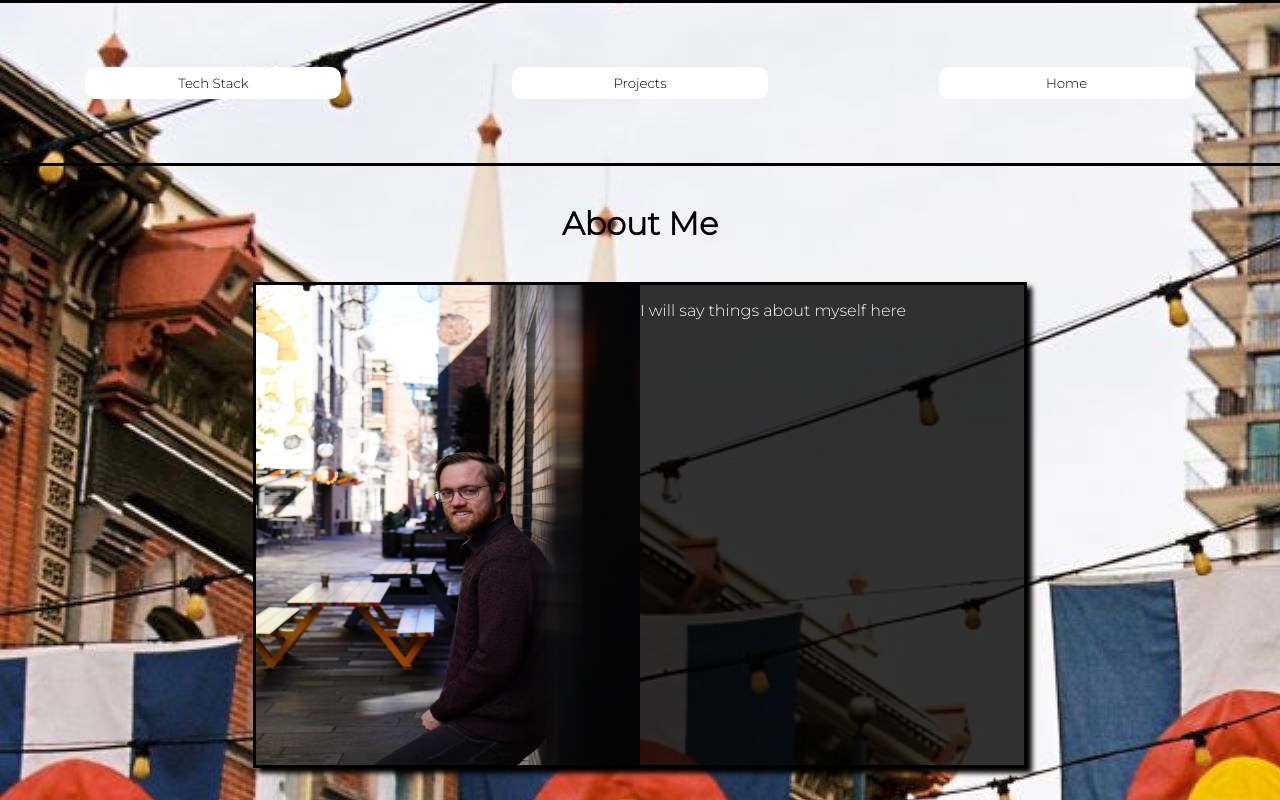
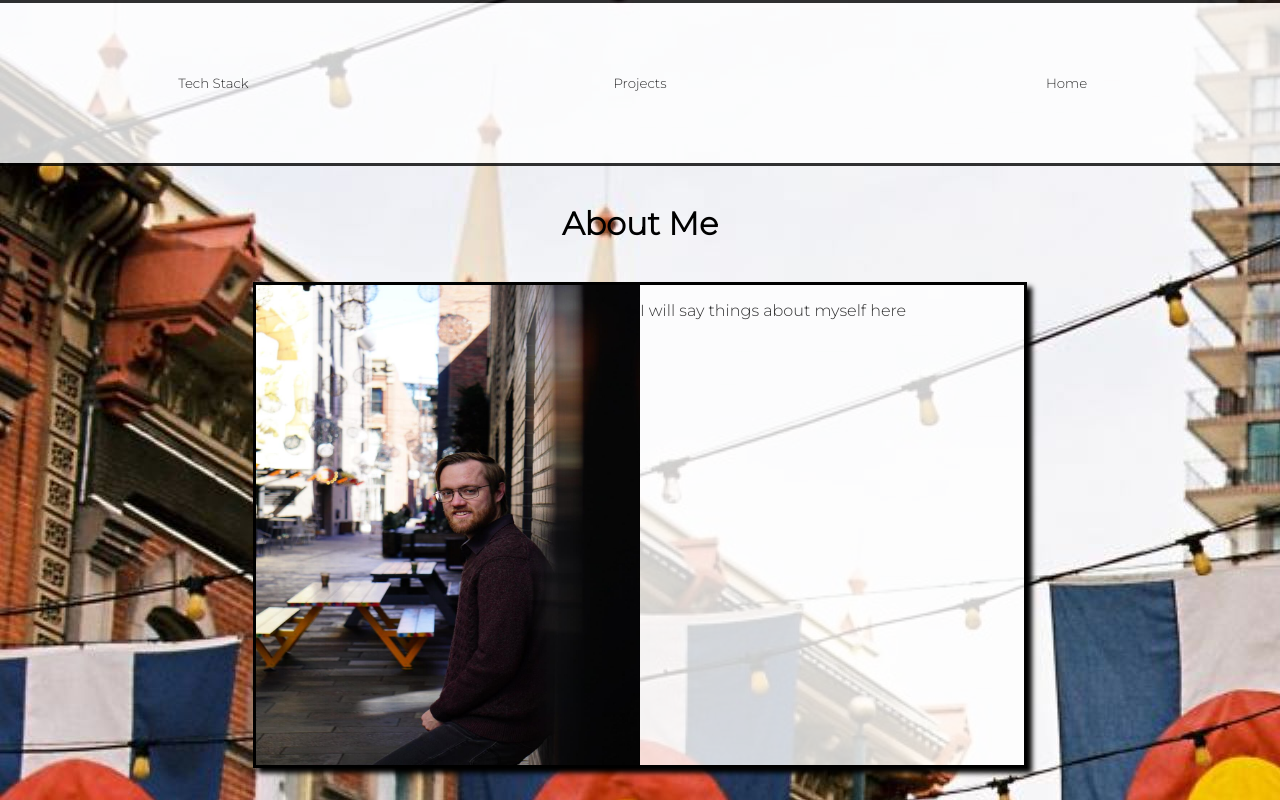
Before and after one commit to JPierce28/portfolio, a React (Create React App) app: page /about in a window 1280 px wide. Built offline with nearby package versions, Linux system fonts and the light colour scheme.

Commit message:
Add changes to styling

```diff
--- a/src/components/About/About.css
+++ b/src/components/About/About.css
@@ -31,8 +31,8 @@ h1 {
 .description-container {
     width: 50%;
     height: 100%;
-    background-color: #000;
-    color: #fff;
+    background-color: white;
+    color: black;
     opacity: .8;
 }
 
--- a/src/components/Header/Header.css
+++ b/src/components/Header/Header.css
@@ -6,4 +6,7 @@
     flex-direction: row;
     align-items: center;
     justify-content: space-around;
+    background-color: white;
+    color: black;
+    opacity: .8;
 }
--- a/src/components/Projects/Projects.css
+++ b/src/components/Projects/Projects.css
@@ -17,8 +17,8 @@
     align-items: center;
     justify-content: space-evenly;
     flex-wrap: wrap;
-    background-color: #000;
-    color: #fff;
+    background-color: white;
+    color: black;
     opacity: .8;
     margin-bottom: 5%
 }
@@ -26,7 +26,8 @@
 .project-card {
     height: 95%;
     width: 20vw;
-    border: 2px solid white;
+    border: 2px solid black;
+
 }
 
 .project-image {
--- a/src/components/Tech/Tech.css
+++ b/src/components/Tech/Tech.css
@@ -16,8 +16,8 @@
     flex-direction: row;
     justify-content: space-evenly;
     flex-wrap: wrap;
-    background-color: #000;
-    color: #fff;
+    background-color: white;
+    color: black;
     opacity: .8;
     margin-bottom: 5%
 }
```
